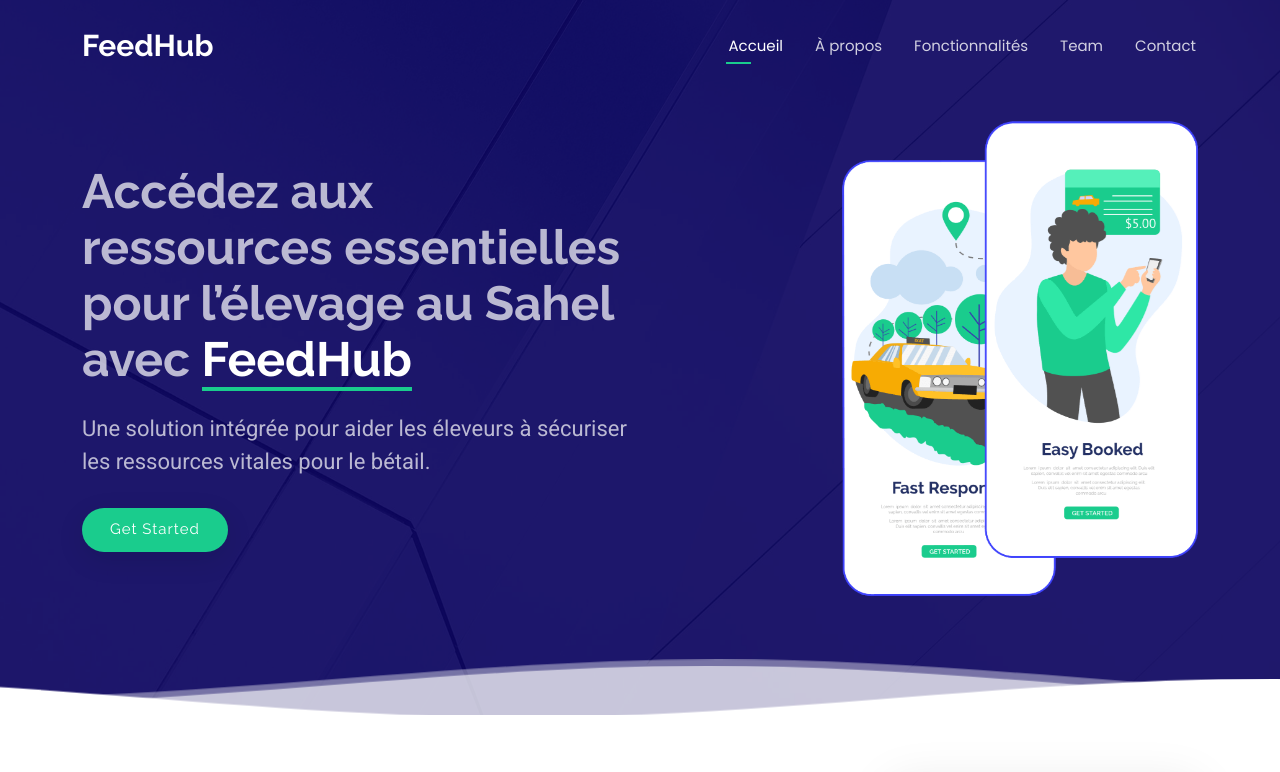
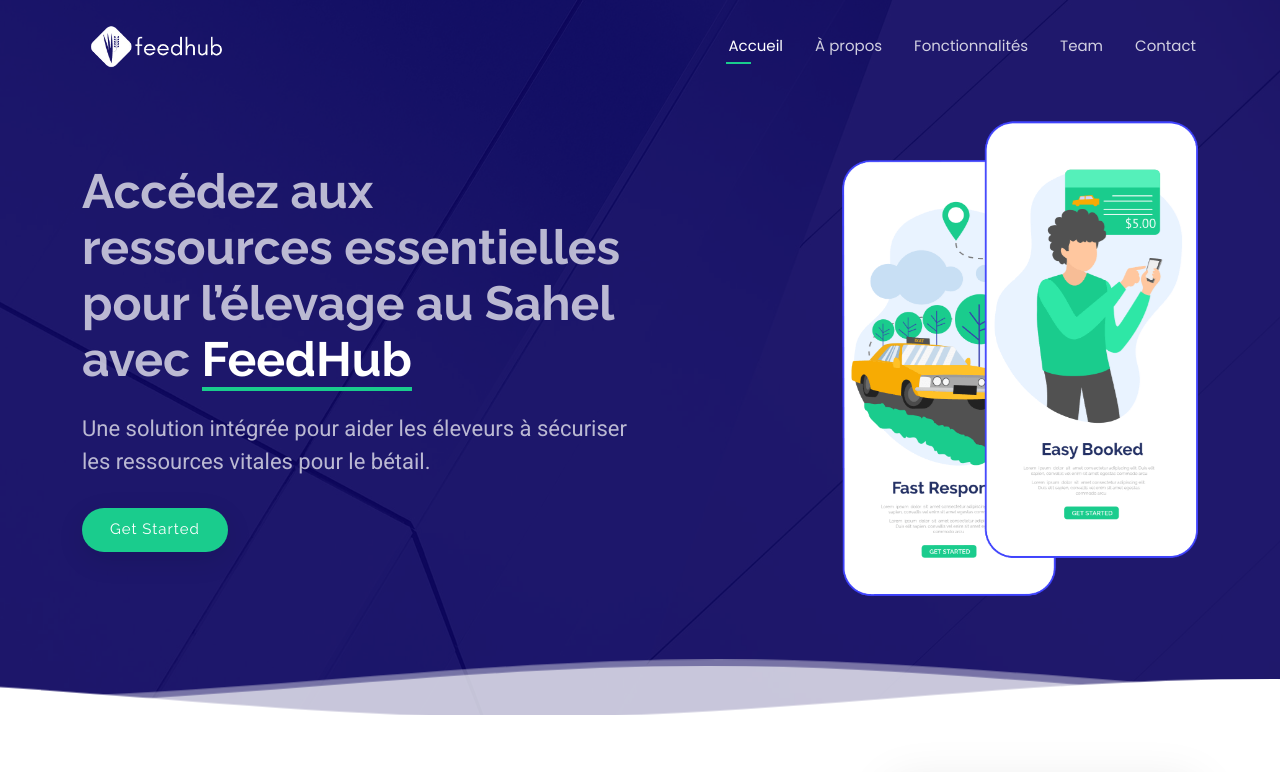
Before and after one commit to agnilondapakou/FeedHub, a plain HTML site: page index.html in a window 1280 px wide. Shown: the top 772 px of the page. Drawn offline with Linux system fonts and the light colour scheme.

Commit message:
add logos

```diff
--- a/assets/css/main.css
+++ b/assets/css/main.css
@@ -158,7 +158,7 @@ h6 {
 }
 
 .header .logo img {
-  max-height: 32px;
+  max-height: 45px;
   margin-right: 8px;
 }
 
--- a/index.html
+++ b/index.html
@@ -38,7 +38,7 @@
     <div class="container-fluid container-xl position-relative d-flex align-items-center justify-content-between">
 
       <a href="index.html" class="logo d-flex align-items-center">
-        <h1 class="sitename">FeedHub</h1>
+        <img src="assets/img/logo.png" alt="FeedHub">
       </a>
 
       <nav id="navmenu" class="navmenu">
```
Also changed, not shown: assets/img/favicon.png, assets/img/logo.png (added).
